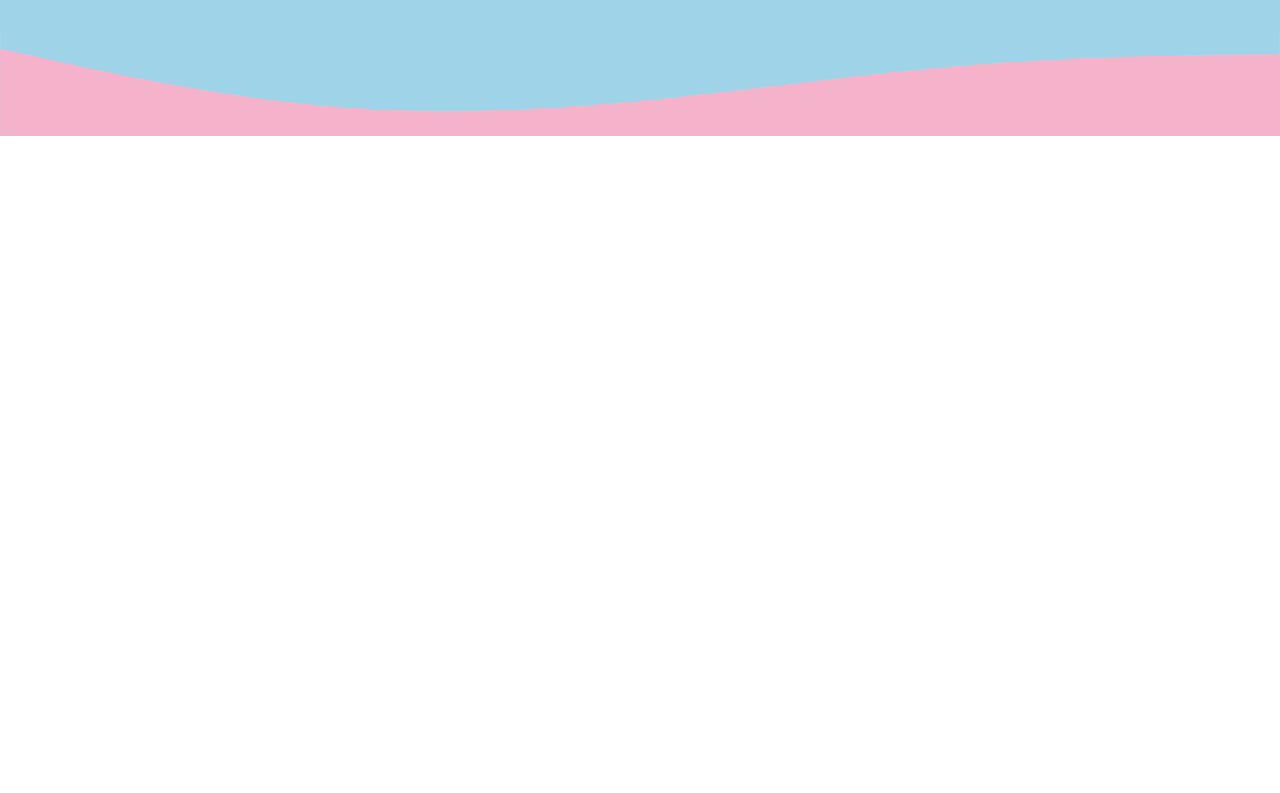
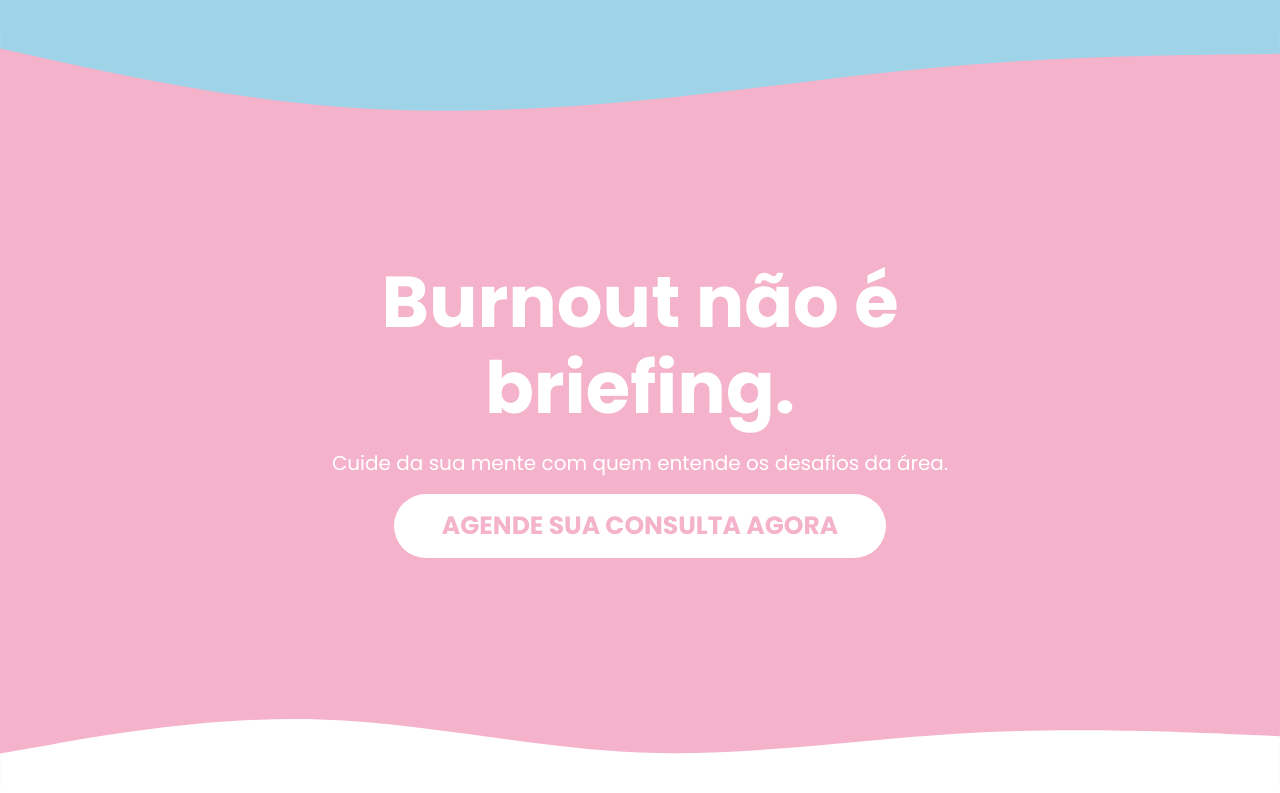
Before and after one commit to guga0712/publicare-website, a Next.js app: page / in a window 1280 px wide. Shown: the part 1965-2758 px from the top of the page. Before the commit the page ends 2101 px from the top, so only its background shows below. Built offline with nearby package versions, Linux system fonts and the light colour scheme.

Commit message:
feat: add rateus section

```diff
--- a/src/components/BurnoutSection/index.tsx
+++ b/src/components/BurnoutSection/index.tsx
@@ -1,11 +1,11 @@
-import { Flex } from "@chakra-ui/react";
+import { Button, Flex, Heading, Text } from "@chakra-ui/react";
 import Section from "../Section";
 
 export default function BurnoutSection() {
   return (
-    <Section color="var(--ciano)">
+    <Section color="var(--rosa-escuro)">
       <Flex
-        flexDir={{ base: "column", md: "row" }}
+        flexDir={{ base: "column" }}
         overflow="hidden"
         height={{ base: "auto", md: "60vh" }}
         width="100%"
@@ -16,10 +16,31 @@ export default function BurnoutSection() {
           lg: `var(--margin-large)`,
           xl: `var(--margin-xlarge)`,
         }}
-        py={12}
-        gap={{ base: 10, md: 20 }}
-        justifyContent="space-between"
-      ></Flex>
+        py={{ base: 36, md: 12 }}
+        gap={{ base: 8, md: 4 }}
+        justifyContent="center"
+        textAlign="center"
+      >
+        <Heading fontSize={{ base: 42, md: 72 }}>
+          Burnout não é briefing.
+        </Heading>
+        <Text fontSize={20}>
+          Cuide da sua mente com quem entende os desafios da área.
+        </Text>
+        <Button
+          backgroundColor="white"
+          color="var(--rosa-escuro)"
+          borderRadius="full"
+          fontSize={{ base: 20, md: 25 }}
+          fontWeight="bold"
+          paddingX={12}
+          paddingY={8}
+          _hover={{ backgroundColor: "none" }}
+          _active={{ backgroundColor: "none" }}
+        >
+          AGENDE SUA CONSULTA AGORA
+        </Button>
+      </Flex>
     </Section>
   );
 }
--- a/src/components/HowItWorks/index.tsx
+++ b/src/components/HowItWorks/index.tsx
@@ -21,12 +21,6 @@ export default function HowItWorks() {
         gap={{ base: 10, md: 20 }}
         justifyContent="space-between"
       >
-        <Image
-          src="https://placehold.co/500x500"
-          alt="Publicare"
-          width={{ base: "100%", md: "500px" }}
-          height={{ base: "auto", md: "500px" }}
-        />
         <Flex
           backgroundColor="white"
           borderRadius="2xl"
@@ -54,6 +48,12 @@ export default function HowItWorks() {
             </Text>
           </Text>
         </Flex>
+        <Image
+          src="https://placehold.co/500x500"
+          alt="Publicare"
+          width={{ base: "100%", md: "500px" }}
+          height={{ base: "auto", md: "500px" }}
+        />
       </Flex>
     </Section>
   );
--- /dev/null
+++ b/src/components/RateUs/index.tsx
@@ -0,0 +1,83 @@
+import { Button, Flex, Text } from "@chakra-ui/react";
+import Section from "../Section";
+import { StarIcon } from "lucide-react";
+
+export default function RateUs() {
+  return (
+    <Section color="#fff">
+      <Flex
+        flexDir={{ base: "column" }}
+        overflow="hidden"
+        height={{ base: "auto", md: "60vh" }}
+        width="100%"
+        align="center"
+        px={{
+          base: 6,
+          md: `var(--margin-medium)`,
+          lg: `var(--margin-large)`,
+          xl: `var(--margin-xlarge)`,
+        }}
+        py={{ base: 36, md: 12 }}
+        gap={{ base: 12, md: 12 }}
+        justifyContent="center"
+      >
+        <Text
+          fontSize={{ base: 32, md: 42 }}
+          color="var(--rosa-escuro)"
+          lineHeight={1}
+          textAlign="center"
+        >
+          Nos avalie e concorra <br /> a{" "}
+          <Text as="strong" color="var(--rosa-escuro)">
+            um Vale Bem-Estar <br />
+          </Text>
+          no{" "}
+          <Text as="strong" color="var(--rosa-escuro)">
+            Buddha SPA!
+          </Text>
+        </Text>
+
+        <Button
+          backgroundColor="var(--rosa-escuro)"
+          color="white"
+          borderRadius="full"
+          fontSize={{ base: 20, md: 25 }}
+          fontWeight="bold"
+          paddingX={12}
+          paddingY={8}
+          _hover={{ backgroundColor: "none" }}
+          _active={{ backgroundColor: "none" }}
+        >
+          AVALIE AGORA
+        </Button>
+        <Flex gap={2}>
+          <StarIcon
+            color="var(--rosa-escuro)"
+            fill="var(--rosa-escuro)"
+            size={32}
+          />
+          <StarIcon
+            color="var(--rosa-escuro)"
+            fill="var(--rosa-escuro)"
+            size={32}
+          />
+          <StarIcon
+            color="var(--rosa-escuro)"
+            fill="var(--rosa-escuro)"
+            size={32}
+          />
+          <StarIcon
+            color="var(--rosa-escuro)"
+            fill="var(--rosa-escuro)"
+            size={32}
+          />
+          <StarIcon
+            color="var(--rosa-escuro)"
+            fill="var(--rosa-escuro)"
+            size={32}
+          />
+        </Flex>
+      </Flex>
+    </Section>
+  );
+}
--- a/src/pages/index.tsx
+++ b/src/pages/index.tsx
@@ -4,6 +4,8 @@ import Hero from "../components/Hero";
 import HowItWorks from "../components/HowItWorks";
 import WhyPubliCare from "../components/WhyPubliCare";
 import SectionDivider from "../components/SectionDivider";
+import BurnoutSection from "../components/BurnoutSection";
+import RateUs from "../components/RateUs";
 
 export default function Home() {
   return (
@@ -16,6 +18,9 @@ export default function Home() {
       <SectionDivider src="/wave2.svg" />
       <WhyPubliCare />
       <SectionDivider src="/wave4.svg" />
+      <BurnoutSection />
+      <SectionDivider src="/wave5.svg" />
+      <RateUs />
     </>
   );
 }
--- a/src/styles/globals.css
+++ b/src/styles/globals.css
@@ -6,7 +6,7 @@
   --rosa: #F2C6F0;
   --roxo-escuro: #b490fd;
   --ciano: #9fd3e8;
-  --rosa-escuro: #f4b2cb
+  --rosa-escuro: #f4b2cb;
 
   --margin-medium: 4rem;
   --margin-large: 8rem;
```
Also changed, not shown: public/wave5.svg (added).
